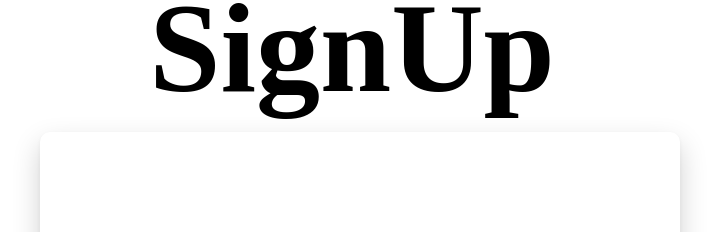
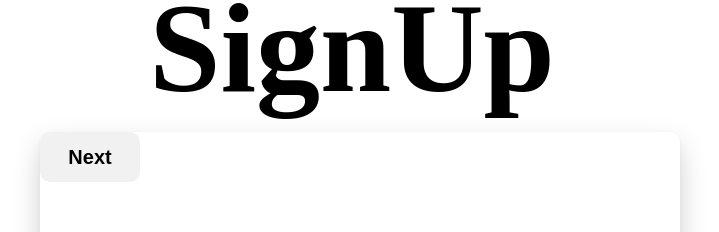
Before and after one commit to RenatoChagas-M/FormularioC, a Vue app: page / in a window 1280 px wide. Shown: the top 232 px of the page, without its empty margins (296-1015 px from the left). Built offline with nearby package versions, Linux system fonts and the light colour scheme; the HTML template or start-up script is replaced by a standard one.

Commit message:
feat: btn component

```diff
--- a/src/components/BodyForms.vue
+++ b/src/components/BodyForms.vue
@@ -1,11 +1,11 @@
 <script setup>
-import ButtonForms from './ButtonForms.vue';
+
 </script>
 
 <template>
     <body>
         <form class="formulario" action="">
-
+            <slot></slot>
         </form>
     </body>
 </template>
@@ -20,10 +20,6 @@ import ButtonForms from './ButtonForms.vue';
     }
 
     .formulario{
-        display: flex;
-        flex-direction: column;
-        justify-content: center;
-        align-items: center;
         width: 50%;
         height: 90%;
         border-radius: 10px;
--- a/src/components/ButtonForms.vue
+++ b/src/components/ButtonForms.vue
@@ -1,10 +1,14 @@
 <script setup>
-
+defineProps({
+    btnTittle:{
+        type: String,
+        required: true
+    }
+})
 </script>
 
 <template>
-    <button class="btn" type="submit">Enviar</button>
-
+    <button class="btn" type="submit">{{ btnTittle }}</button>
 </template>
 
 <style scoped>
--- a/src/views/FFirst.vue
+++ b/src/views/FFirst.vue
@@ -1,13 +1,16 @@
 <script setup>
 import TittlePage from '../components/TittlePage.vue';
 import Forms from  '../components/BodyForms.vue';
+import FormsBtn from '../components/ButtonForms.vue';
 
 </script>
 
 <template>
     <TittlePage tittle="SignUp"/>
 
-    <Forms/>
+    <Forms>
+        <FormsBtn btnTittle="Next"/>
+    </Forms>
 
 
 </template>
```
